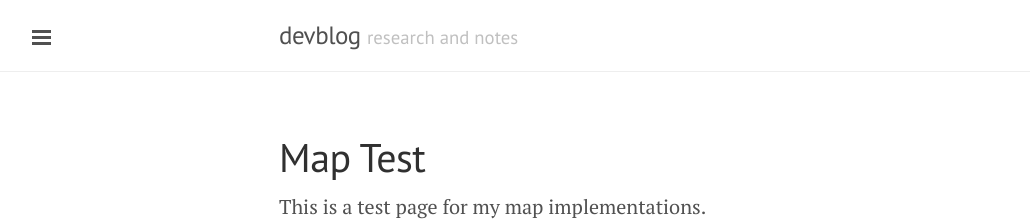
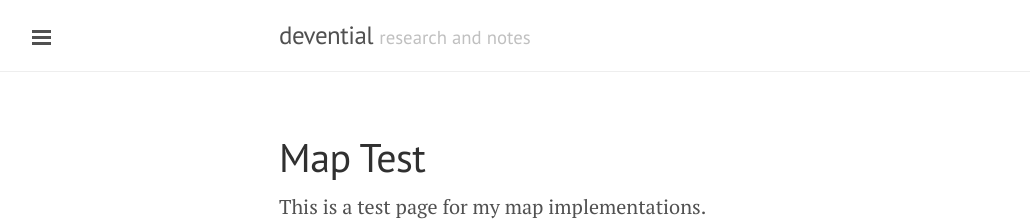
Before and after one commit to devential/devential.github.io, a Jekyll site: the page built from maptest.md, in a window 1280 px wide. Shown: the top 221 px of the page, without its empty margins (1-1031 px from the left). Built offline with Jekyll 4.4.1, drawn with Linux system fonts in a browser that asks for light colours.

Commit message:
Changed site name

```diff
--- a/_config.yml
+++ b/_config.yml
@@ -13,7 +13,7 @@ gems:
 permalink:        pretty
 
 # Setup
-title:            devblog
+title:            devential
 tagline:          'research and notes'
 description:      'Cosolidating notes about my research, class work, and life.'
 url:              http://devential.github.io
```
